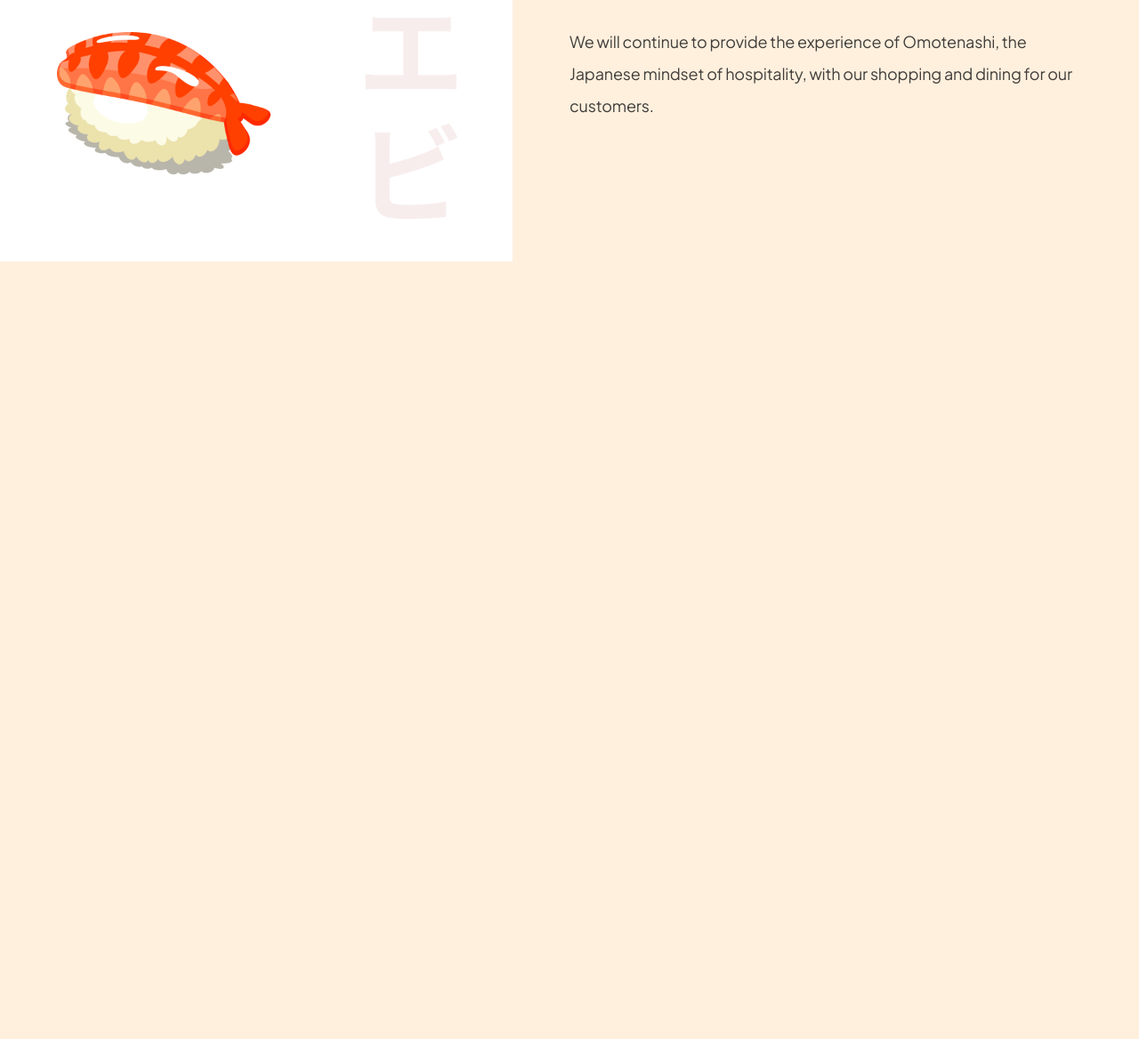
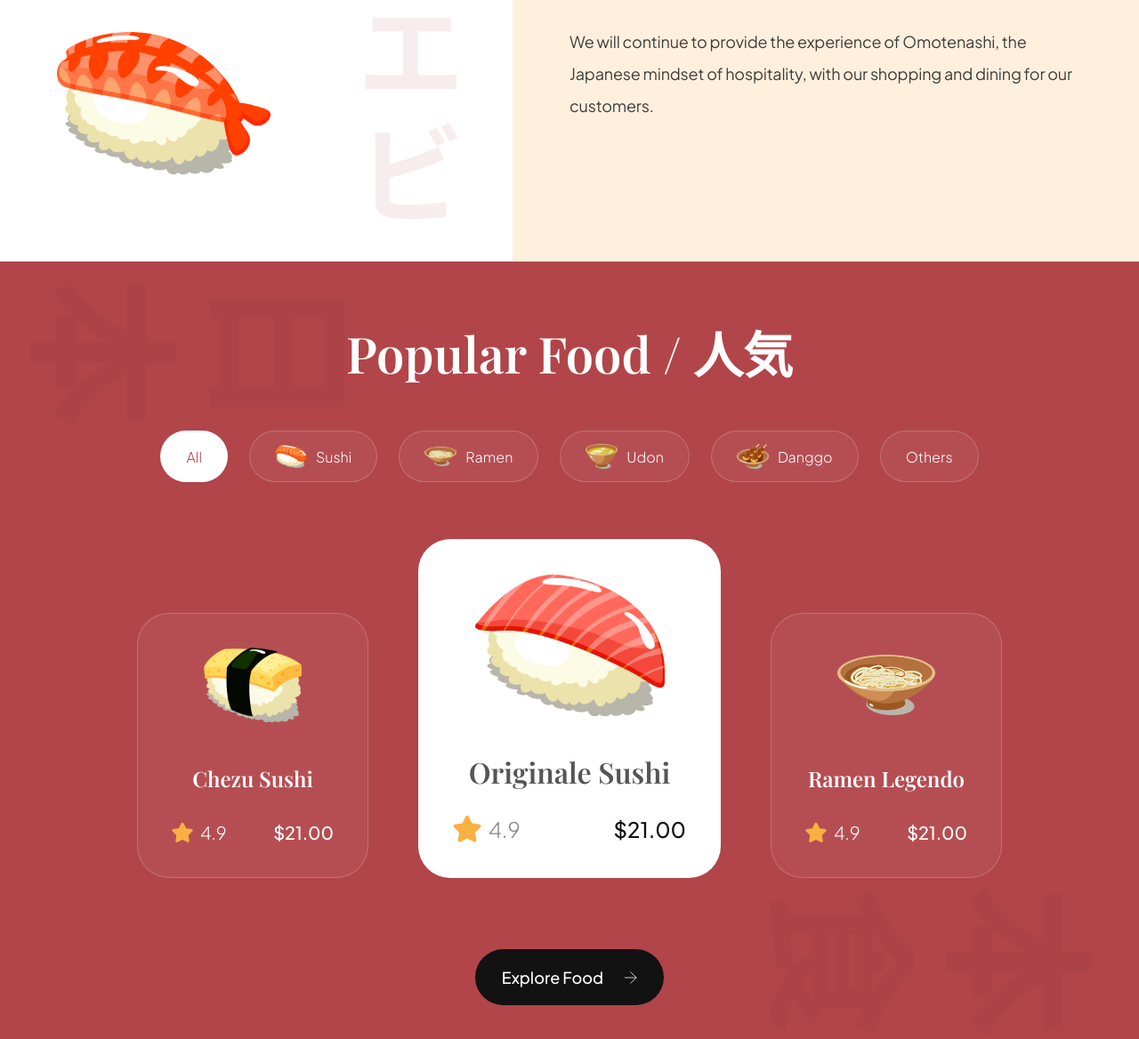
Before and after one commit to millouu/sushi-wushi, a website built with Vite: page index.html in a window 1280 px wide. Shown: the part 1225-2393 px from the top of the page at 89% size. Before the commit the page ends 1519 px from the top, so only its background shows below. Built offline with nearby package versions, Linux system fonts and the light colour scheme.

Commit message:
popular foods: html and css

```diff
--- a/css/sections/popular.css
+++ b/css/sections/popular.css
@@ -0,0 +1,183 @@
+.popular-foods {
+  padding: 64px;
+  display: flex;
+  flex-direction: column;
+  background-color: var(--primary-color);
+  background-image: url("../../assets/popular_bg.png");
+  background-position: center;
+  background-repeat: no-repeat;
+  background-size: contain;
+  overflow: hidden;
+}
+
+.popular-foods__title {
+  font-size: 56px;
+  font-family: var(--playfair-display);
+  font-weight: 600;
+  line-height: 78px;
+  color: #fff;
+  text-align: center;
+}
+
+.popular-foods__filters {
+  margin-top: 48px;
+  max-width: 100%;
+  overflow-x: auto;
+  display: flex;
+  justify-content: center;
+  gap: 24px;
+}
+
+.popular-foods__filter-btn {
+  padding: 10px 28px;
+  display: flex;
+  flex-direction: row;
+  align-items: center;
+  gap: 10px;
+  background: rgba(255, 255, 255, 0.05);
+  border: 1px solid rgba(255, 255, 255, 0.2);
+  border-radius: 46px;
+  font-size: 16px;
+  font-weight: 300;
+  line-height: 25px;
+  font-family: var(--plus-jakarta-sans);
+  color: #fff;
+  cursor: pointer;
+}
+
+.popular-foods__filter-btn img {
+  width: 36px;
+  height: 36px;
+  object-fit: contain;
+}
+
+.popular-foods__filter-btn.active {
+  background-color: #fff;
+  color: var(--primary-color);
+}
+
+.popular-foods__filter-btn:hover {
+  background-color: #fff;
+  color: var(--primary-color);
+}
+
+.popular-foods__catalogue {
+  margin-top: 64px;
+  display: flex;
+  justify-content: center;
+  align-items: flex-end;
+  flex-wrap: wrap;
+  gap: 56px;
+}
+
+.popular-foods__button {
+  width: fit-content;
+  padding: 20px 30px;
+  margin: 80px auto 0;
+  font-weight: 500;
+  font-size: 18px;
+  line-height: 23px;
+  font-family: var(--plus-jakarta-sans);
+  color: #fff;
+  border: none;
+  outline: none;
+  background-color: var(--secondary-color);
+  border-radius: 64px;
+  cursor: pointer;
+}
+
+.popular-foods__button img {
+  width: 14px;
+  height: 14px;
+  object-fit: contain;
+  margin-left: 21px;
+}
+
+.popular-foods__card {
+  padding: 38px;
+  min-width: 260px;
+  height: fit-content;
+  display: flex;
+  align-items: center;
+  flex-direction: column;
+  border-radius: 36px;
+  background: rgba(255, 255, 255, 0.05);
+  border: 1px solid rgba(255, 255, 255, 0.2);
+}
+
+.popular-foods__card-image {
+  width: 110px;
+  height: 84px;
+  object-fit: contain;
+}
+
+.popular-foods__card-title {
+  margin-top: 47px;
+  font-weight: 600;
+  font-size: 24px;
+  line-height: 32px;
+  font-family: var(--playfair-display);
+  color: #fff;
+  text-align: center;
+}
+
+.popular-foods__card-details {
+  width: 100%;
+  margin-top: 32px;
+}
+
+.popular-foods__card-rating {
+  display: flex;
+  align-items: center;
+  gap: 8px;
+}
+
+.popular-foods__card-rating img {
+  width: 24px;
+  height: 24px;
+  object-fit: contain;
+}
+
+.popular-foods__card-rating p {
+  font-size: 20px;
+  font-weight: 300;
+  font-family: var(--plus-jakarta-sans);
+  color: #fff;
+}
+
+.popular-foods__card-price {
+  font-size: 20px;
+  font-weight: 500;
+  font-family: var(--plus-jakarta-sans);
+  color: #fff;
+}
+
+.popular-foods__card.active-card {
+  background: #fff;
+  min-width: 340px;
+}
+
+.popular-foods__card.active-card .popular-foods__card-image {
+  width: 214px;
+  height: 160px;
+}
+
+.popular-foods__card.active-card .popular-foods__card-title {
+  color: var(--black-500);
+  font-size: 32px;
+}
+
+.popular-foods__card.active-card .popular-foods__card-rating img {
+  width: 32px;
+  height: 32px;
+}
+
+.popular-foods__card.active-card .popular-foods__card-rating p {
+  font-size: 24px;
+  color: var(--gray-100);
+}
+
+.popular-foods__card.active-card .popular-foods__card-price {
+  font-size: 24px;
+  color: var(--secondary-color);
+}
--- a/index.html
+++ b/index.html
@@ -106,6 +106,89 @@
       </div>
     </section>
 
+    <section class="popular-foods" id="menu">
+      <h2 class="popular-foods__title">Popular Food / 人気</h2>
+
+      <div class="popular-foods__filters sushi__hide-scrollbar">
+        <button class="popular-foods__filter-btn active">All</button>
+        <button class="popular-foods__filter-btn">
+          <img src="/assets/sushi-9.png" alt="sushi9" />
+          Sushi
+        </button>
+        <button class="popular-foods__filter-btn">
+          <img src="/assets/sushi-8.png" alt="sushi8" />
+          Ramen
+        </button>
+        <button class="popular-foods__filter-btn">
+          <img src="/assets/sushi-7.png" alt="sushi7" />
+          Udon
+        </button>
+        <button class="popular-foods__filter-btn">
+          <img src="/assets/sushi-6.png" alt="sushi6" />
+          Danggo
+        </button>
+
+        <button class="popular-foods__filter-btn">Others</button>
+      </div>
+
+      <div class="popular-foods__catalogue">
+        <article class="popular-foods__card">
+          <img
+            class="popular-foods__card-image"
+            src="assets/sushi-12.png"
+            alt="sushi"
+          />
+          <h4 class="popular-foods__card-title">Chezu Sushi</h4>
+          <div class="popular-foods__card-details flex-between">
+            <div class="popular-foods__card-rating">
+              <img src="assets/star.svg" alt="star" />
+              <p>4.9</p>
+            </div>
+
+            <p class="popular-foods__card-price">$21.00</p>
+          </div>
+        </article>
+        <article class="popular-foods__card active-card">
+          <img
+            class="popular-foods__card-image"
+            src="assets/sushi-11.png"
+            alt="sushi"
+          />
+          <h4 class="popular-foods__card-title">Originale Sushi</h4>
+          <div class="popular-foods__card-details flex-between">
+            <div class="popular-foods__card-rating">
+              <img src="assets/star.svg" alt="star" />
+              <p>4.9</p>
+            </div>
+
+            <p class="popular-foods__card-price">$21.00</p>
+          </div>
+        </article>
+
+        <article class="popular-foods__card">
+          <img
+            class="popular-foods__card-image"
+            src="assets/sushi-10.png"
+            alt="sushi"
+          />
+          <h4 class="popular-foods__card-title">Ramen Legendo</h4>
+          <div class="popular-foods__card-details flex-between">
+            <div class="popular-foods__card-rating">
+              <img src="assets/star.svg" alt="star" />
+              <p>4.9</p>
+            </div>
+
+            <p class="popular-foods__card-price">$21.00</p>
+          </div>
+        </article>
+      </div>
+
+      <button class="popular-foods__button">
+        Explore Food
+        <img src="/assets/arrow-right.svg" alt="" />
+      </button>
+    </section>
+
     <script src="js/script.js" type="module"></script>
   </body>
 </html>
```
